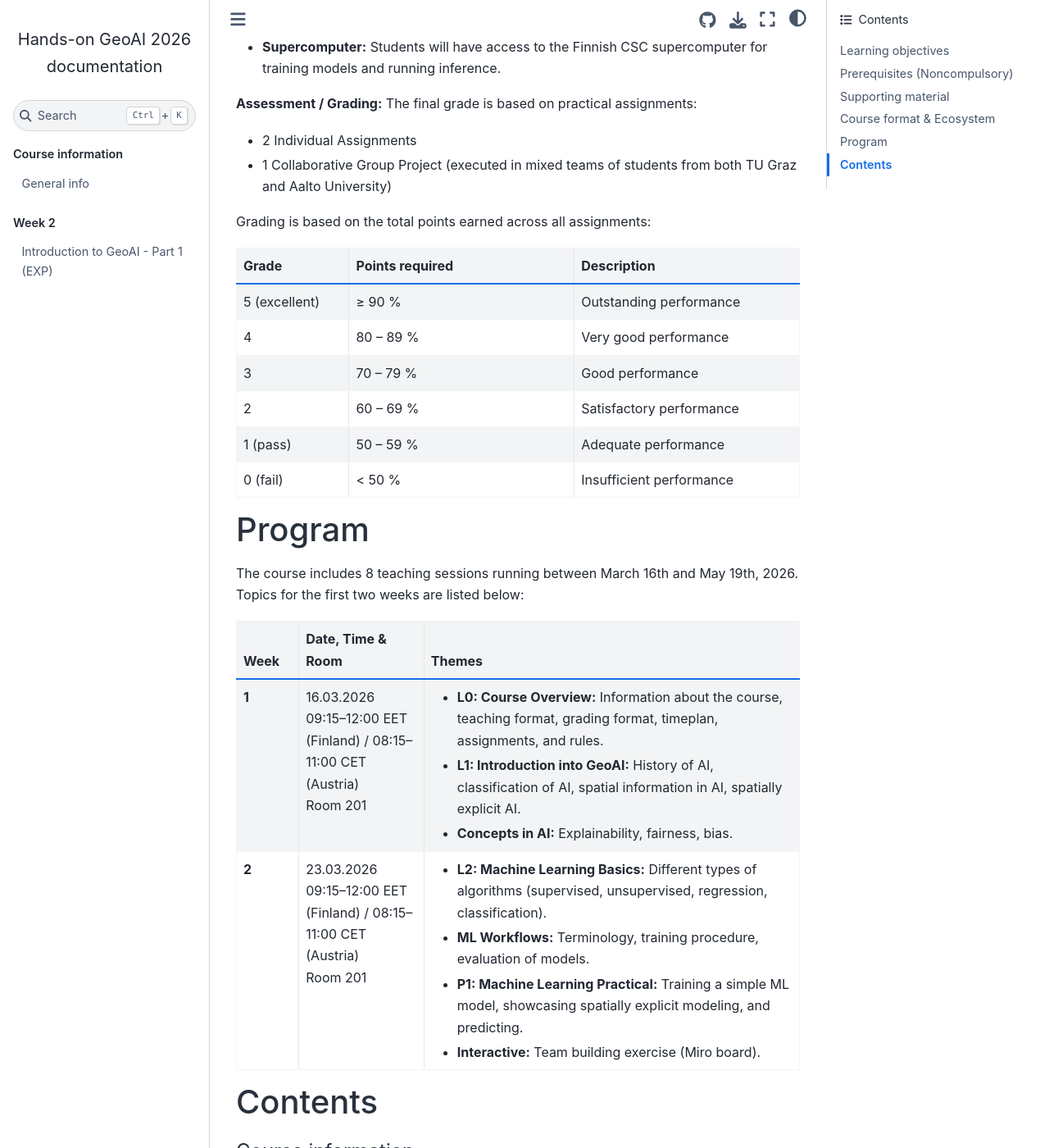
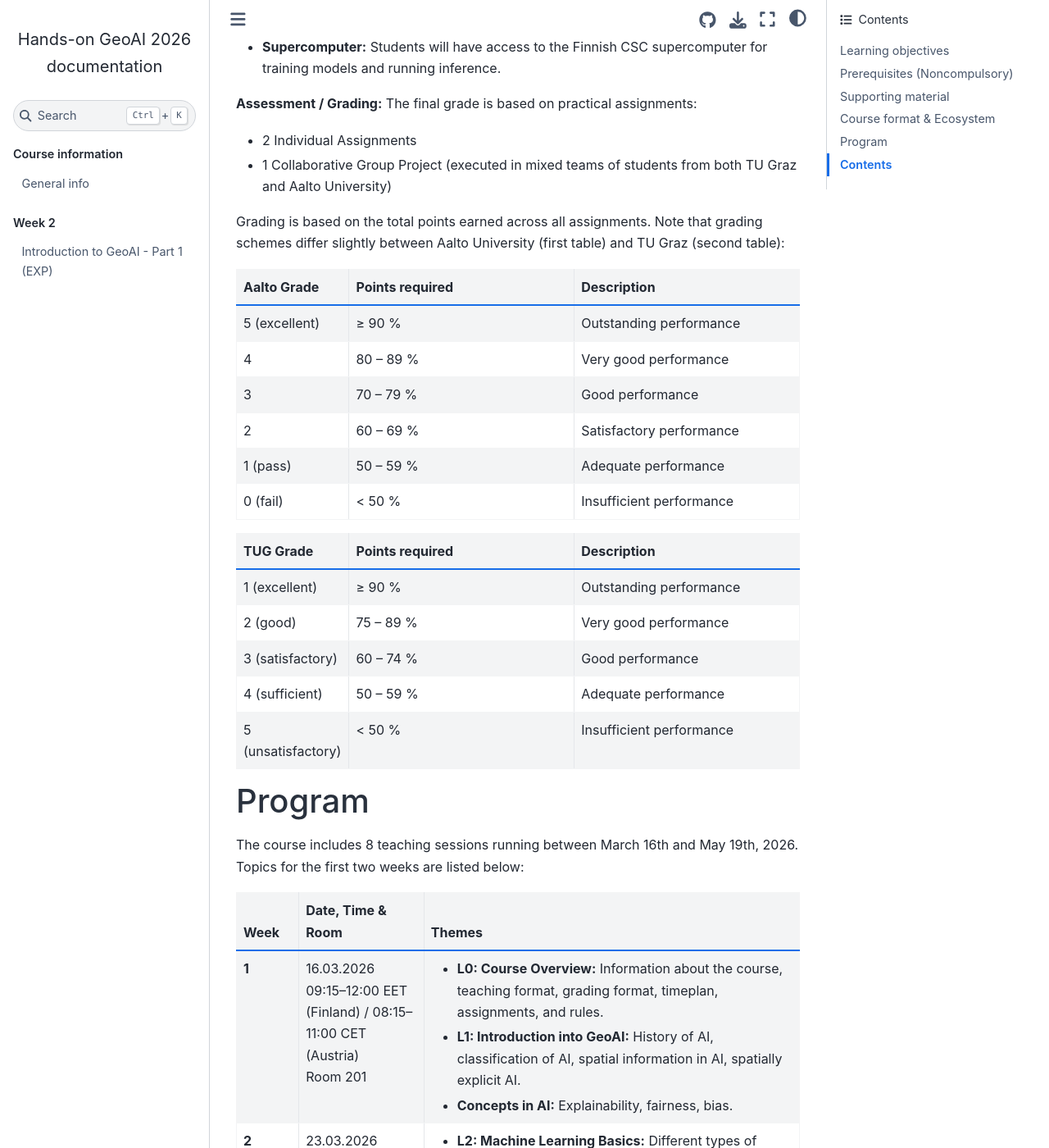
Before and after one commit to Hands-on-GeoAI/course-site, a Sphinx documentation site: the page built from source/index.rst, in a window 1280 px wide and 1400 px high, scrolled down 2428 px. Shown: the whole window at 82% size. Built offline with Sphinx 7.4.7 and the Sphinx Book theme 1.1.4, drawn with Linux system fonts in a browser that asks for light colours; pages that are not in the unit, such as notebooks, are missing from menus.

Commit message:
Include TU Graz grading scheme in index.rst
Added grading scheme for TU Graz alongside Aalto University.

```diff
--- a/source/index.rst
+++ b/source/index.rst
@@ -81,13 +81,13 @@ The final grade is based on practical assignments:
 - 2 Individual Assignments
 - 1 Collaborative Group Project (executed in mixed teams of students from both TU Graz and Aalto University)
 
-Grading is based on the total points earned across all assignments:
+Grading is based on the total points earned across all assignments. Note that grading schemes differ slightly between Aalto University (first table) and TU Graz (second table):
 
 .. list-table::
     :widths: 1 2 2
     :header-rows: 1
 
-    * - Grade
+    * - Aalto Grade
       - Points required
       - Description
     * - 5 (excellent)
@@ -109,7 +109,28 @@ Grading is based on the total points earned across all assignments:
       - < 50 %
       - Insufficient performance
 
+.. list-table::
+    :widths: 1 2 2
+    :header-rows: 1
 
+    * - TUG Grade
+      - Points required
+      - Description
+    * - 1 (excellent)
+      - ≥ 90 %
+      - Outstanding performance
+    * - 2 (good)
+      - 75 – 89 %
+      - Very good performance
+    * - 3 (satisfactory)
+      - 60 – 74 %
+      - Good performance
+    * - 4 (sufficient)
+      - 50 – 59 %
+      - Adequate performance
+    * - 5 (unsatisfactory)
+      - < 50 %
+      - Insufficient performance
 
 Program
 -------
```
